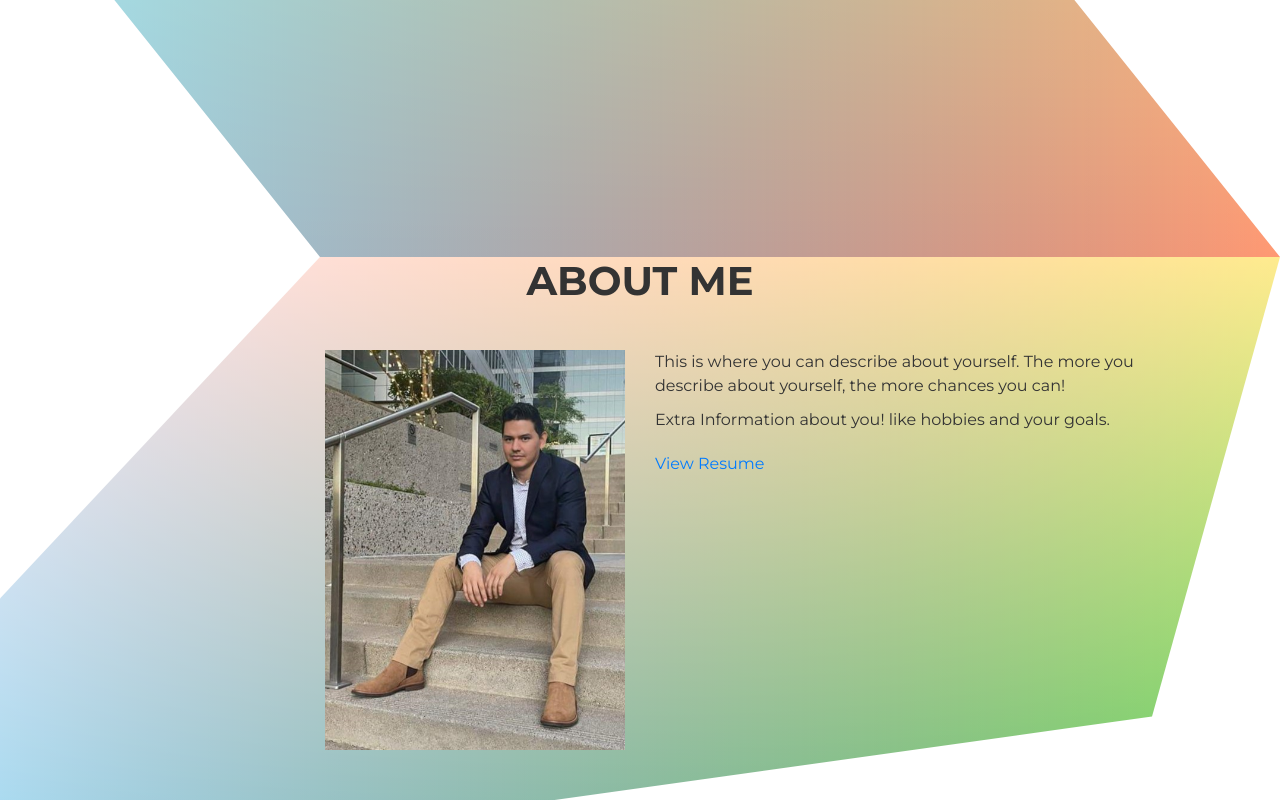
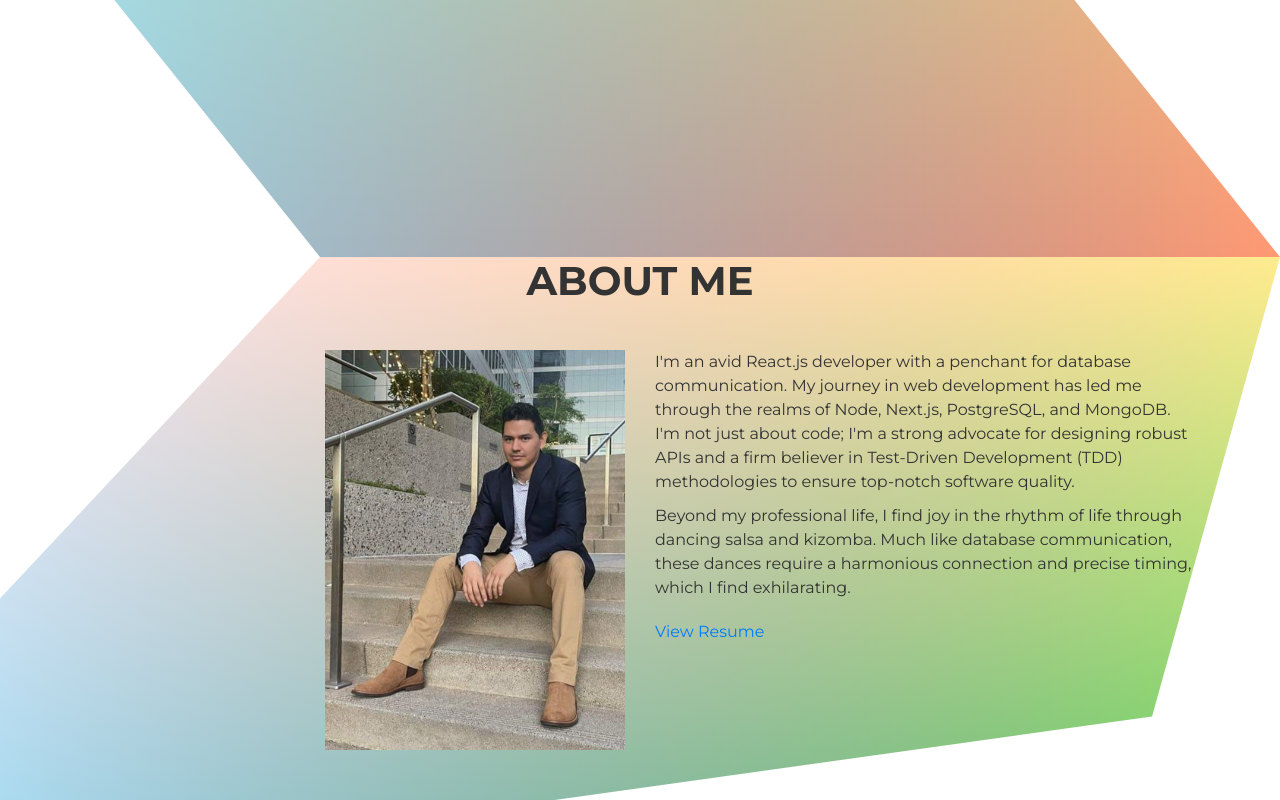
Before and after one commit to quirkyexplorer/porfolio4, a React (Create React App) app: page / in a window 1280 px wide. Shown: the part 543-1343 px from the top of the page. Built offline with nearby package versions, Linux system fonts and the light colour scheme.

Commit message:
added fading times for hero page

```diff
--- a/src/components/About.js
+++ b/src/components/About.js
@@ -1,13 +1,13 @@
 import profile from '../assets/profile.jpg';
 import { Fade } from "react-awesome-reveal";
-
+import ResumeV3 from '../assets/ResumeV3.pdf';
 
 export default function About() {
     return (
 
         <section id='about'>
             <div className='container'>
-                <Fade delay={900}>
+                <Fade delay={100}>
                     <h1 className='section-title'>About me</h1>
                 </Fade>
                 <div className='row about-wrapper'>
@@ -25,18 +25,24 @@ export default function About() {
                   <div className='col-md-6 col-sm-12'>
                     <div className='about-wrapper__info'>
                       <p className='about-wrapper__info-text'>
-                        This is where you can describe about yourself. The more you
-                        describe about yourself, the more chances you can!
+                      I'm an avid React.js developer with a penchant for database communication.
+                      My journey in web development has led me through the realms of Node, Next.js, PostgreSQL,
+                      and MongoDB. I'm not just about code;
+                      I'm a strong advocate for designing robust APIs and a firm believer in Test-Driven Development
+                      (TDD) methodologies to ensure top-notch software quality.
                       </p>
                       <p className='about-wrapper__info-text'>
-                      Extra Information about you! like hobbies and your goals.
+                      Beyond my professional life, I find joy in the rhythm of life through dancing salsa and kizomba.
+                      Much like database communication, these dances require a harmonious connection and precise timing,
+                      which I find exhilarating.
+
                       </p>
                       <span className='d-flex mt-3'>
                         <a
                           rel='noreferrer'
                           target='_blank'
                           className='cta-btn cta-btn--resume'
-                          href='assets/resume.pdf'
+                          href= {ResumeV3}
                         >
                         View Resume
                         </a>
@@ -45,6 +51,7 @@ export default function About() {
                   </div>
                 </div>
             </div>
+
         </section>
 
     );
--- a/src/components/Hero.js
+++ b/src/components/Hero.js
@@ -5,12 +5,12 @@ export default function Hero() {
     return (
         <section id='hero'>
           <div className='container'>
-            <Slide>
+            <Slide duration={1800}>
             <Fade>
                     <h1 className='hero-title'>
                         Hi my name is
                         <br />
-                        <Fade delay={700}>
+                        <Fade delay={1500}>
                             <span className='text-color-main'>  Daniel Segura</span>
                         </Fade>
                         Jr. Software Developer
```
Also changed, not shown: 1 other file (tests, documents, lock files or other folders).
